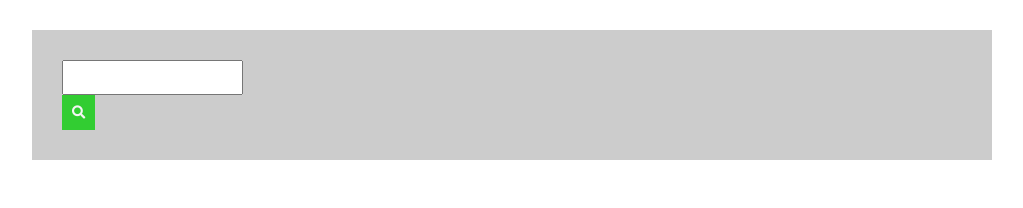
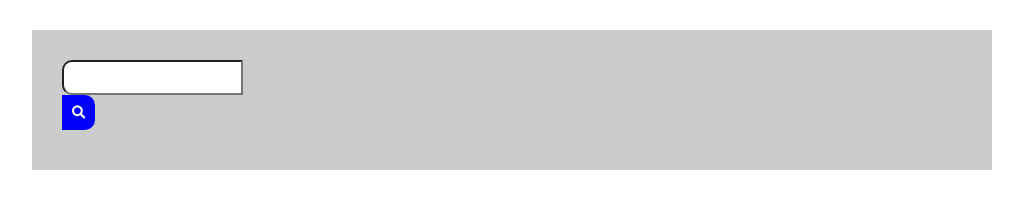
Before and after one commit to iigonzoii/WeatherDashBoard, a plain HTML site: page index.html in a window 1280 px wide. Shown: the whole page, without its empty margins (128-1151 px from the left). Drawn offline with Linux system fonts and the light colour scheme.

Commit message:
updated buttons and css

```diff
--- a/index.html
+++ b/index.html
@@ -20,7 +20,7 @@
     <div>
       <form id="search-form">
         <input type="text" id="search-term" required>
-        <button><i class="fas fa-search"></i></button>
+        <button class="search-button"><i class="fas fa-search"></i></button>
       </form>
 
       <div id="cities-searched">
--- a/style.css
+++ b/style.css
@@ -7,12 +7,16 @@ margin: 0px;
 font-family: sans-serif;
 }
 
-button{
+.city-input{
     border:0px;
-    background-color: limegreen;
+    background-color: blue;
     padding: 10px;
     color: whitesmoke;
-
+    display:block;
+    margin-bottom: 10px;
+    border-radius: 10px;
+    width: 100%;
+    text-align: center;
 }
 input{
     padding:8px 0px 8px 0px ;
@@ -20,7 +24,7 @@ input{
 
 #container{
     display: grid;
-    grid-template-columns:1fr 3fr;
+    grid-template-columns:2fr 7fr;
     grid-gap: 30px;
     background-color: #ccc;
     max-width: 900px;
@@ -32,7 +36,7 @@ input{
 #day-grid{
     display: grid;
     grid-template-columns:1fr 1fr 1fr 1fr 1fr;
-    grid-gap: 30px;
+    grid-gap: 15px;
 }
 
 #day-grid > div{
@@ -44,16 +48,25 @@ input{
 
 #current-day img {
     margin-top: -25px;
-    /* float: left; */
-
 
   }
+
   #current-day h1 {
       float:left;
       padding: 10px;
 
   }
 
-  /* #current-valueone{
-      float: left;
-  } */
+  .search-button{
+      display: inline;
+      border:0px;
+      background-color: blue;
+      padding: 10px;
+      color: whitesmoke;
+      margin-bottom: 10px;
+      border-radius: 0px 10px 10px 0px;
+
+  }
+  input{
+    border-radius: 10px 0px 0px 10px;
+  }
```
Also changed, not shown: images/wdb3.jpg (added), 1 other file.
